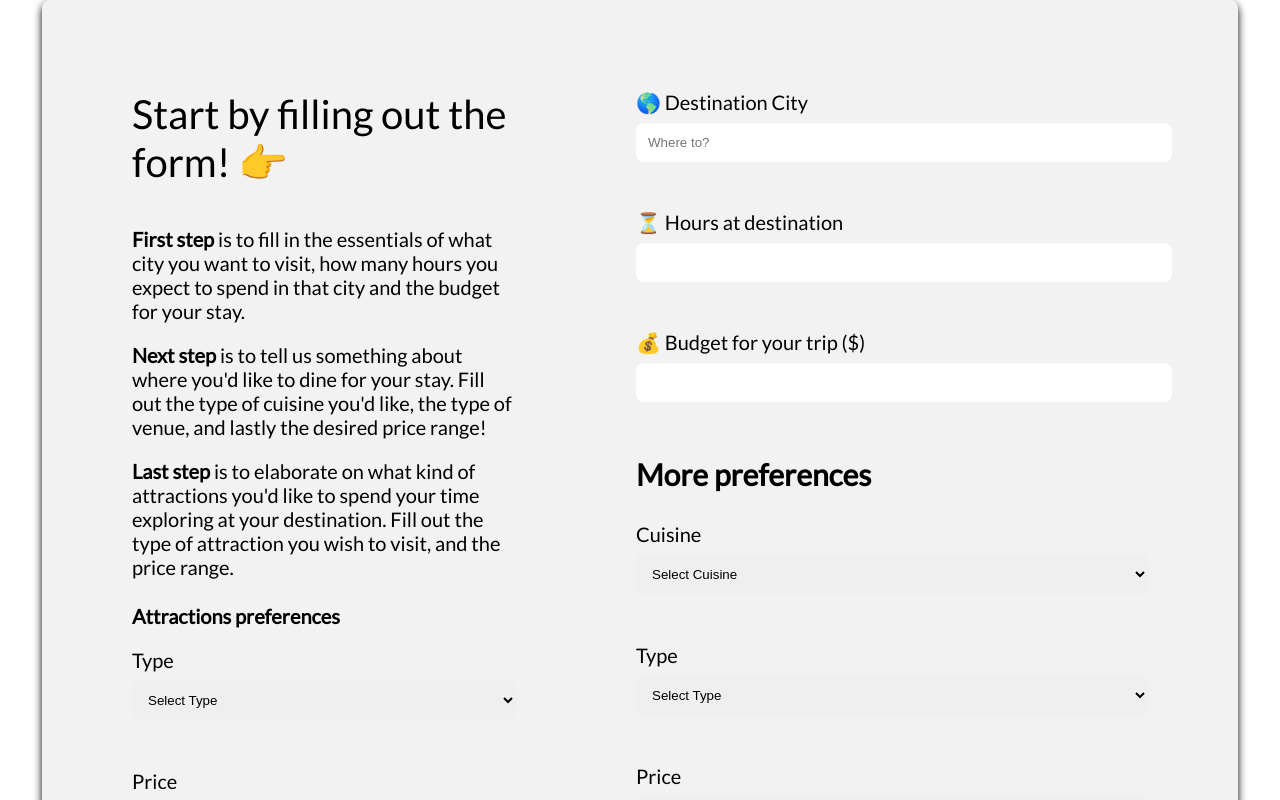
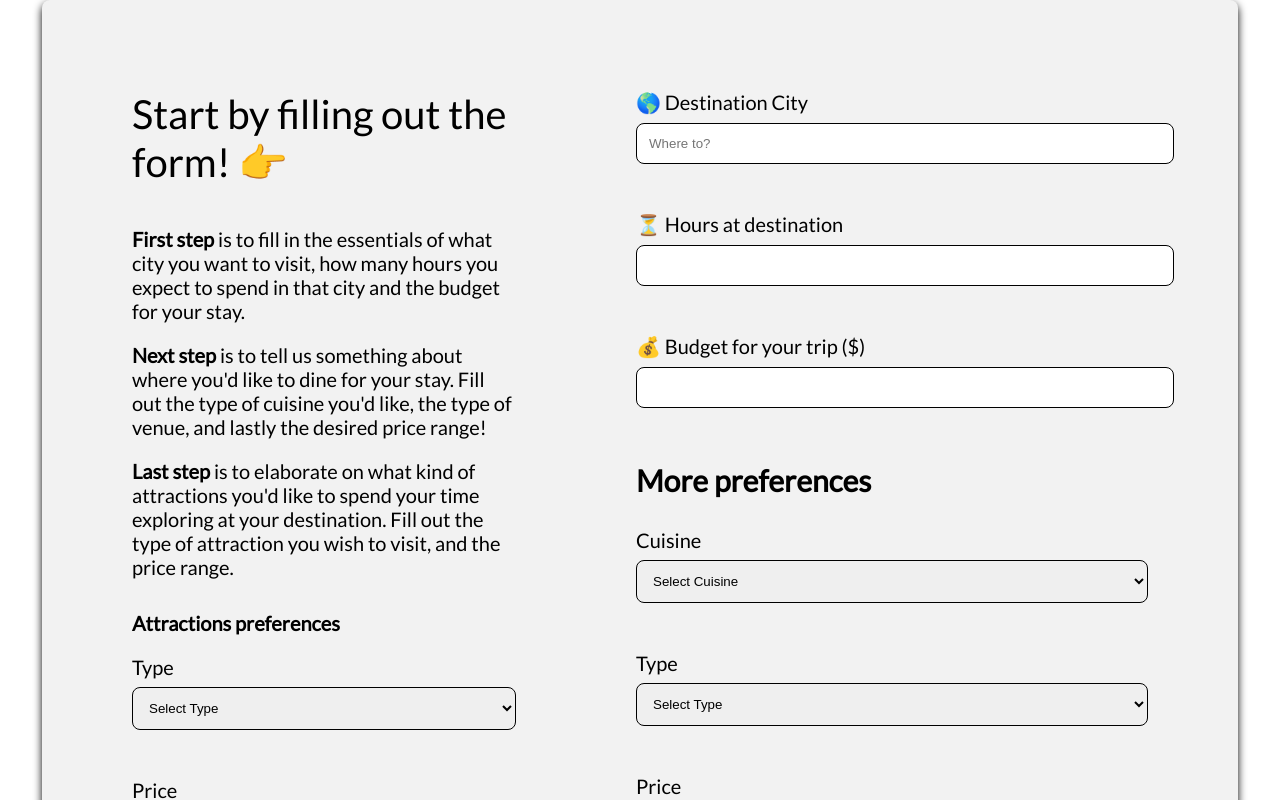
Before and after one commit to Rallefar1103/travel-planner-frontend, a React (Create React App) app: page / in a window 1280 px wide. Shown: the part 820-1620 px from the top of the page. Built offline with nearby package versions, Linux system fonts and the light colour scheme.

Commit message:
adds logic to scroll to itinerary form from "get started button"

```diff
--- a/src/App.tsx
+++ b/src/App.tsx
@@ -1,4 +1,4 @@
-import React, { useState } from "react";
+import React, { useState, useRef } from "react";
 
 import "./App.css";
 import ItineraryForm from "./components/FormComponent/itineraryForm";
@@ -32,11 +32,17 @@ function App() {
     setView("form");
   };
 
+  const itineraryRef = useRef<HTMLDivElement>(null);
+
+  const scrollToItinerary = () => {
+    itineraryRef.current?.scrollIntoView({ behavior: "smooth" });
+  };
+
   return (
     <div className="App">
-      <Hero />
-
+      <Hero onGetStartedClick={scrollToItinerary} />
       <ItineraryForm
+        ref={itineraryRef}
         onSubmissionStart={handleSubmissionStart}
         onSubmissionSuccess={handleSubmissionSuccess}
         onSubmissionError={handleSubmissionError}
--- a/src/components/FormComponent/itineraryForm.css
+++ b/src/components/FormComponent/itineraryForm.css
@@ -11,7 +11,8 @@
     --button-padding: 1rem; /* Padding for buttons */
     --button-margin-top: 2rem; /* Space above the submit button */
     --button-border-radius: 20px; /* Rounded corners for buttons */
-    /* Other variables remain unchanged */
+    --input-border-color: black;
+
   }
 
   #itineraryForm {
@@ -68,7 +69,7 @@
   .form-attractions {
     font-size: 20px;
     font-weight: 600;
-    padding-top: 5px;
+    padding-top: 12px;
   }
 
   .left-section {
--- a/src/components/FormComponent/itineraryForm.tsx
+++ b/src/components/FormComponent/itineraryForm.tsx
@@ -1,4 +1,4 @@
-import React, { useState } from "react";
+import React, { useState, forwardRef, Ref } from "react";
 import { gql, useMutation } from "@apollo/client";
 import "./itineraryForm.css";
 
@@ -11,11 +11,11 @@ interface ItineraryFormProps {
   onSubmissionError: (error: Error) => void;
 }
 
-const ItineraryForm: React.FC<ItineraryFormProps> = ({
-  onSubmissionStart,
-  onSubmissionSuccess,
-  onSubmissionError,
-}) => {
+const ItineraryForm = forwardRef<HTMLDivElement, ItineraryFormProps>(
+  (
+    { onSubmissionStart, onSubmissionSuccess, onSubmissionError },
+    ref: Ref<HTMLDivElement>
+  ) => {
     const [formState, setFormState] = useState({
       title: "",
       destination: "",
@@ -140,28 +140,28 @@ const ItineraryForm: React.FC<ItineraryFormProps> = ({
     };
 
     return (
-    <section id="itineraryForm">
+      <section id="itineraryForm" ref={ref}>
         <div className="form-content">
           <div className="left-section">
             <p className="form-intro">Start by filling out the form! 👉</p>
             <p className="form-dest-info">
               <span className="bold">First step</span> is to fill in the
-            essentials of what city you want to visit, how many hours you expect
-            to spend in that city and the budget for your stay.
+              essentials of what city you want to visit, how many hours you
+              expect to spend in that city and the budget for your stay.
             </p>
 
             <p className="form-dining-info">
               <span className="bold">Next step</span> is to tell us something
               about where you'd like to dine for your stay. Fill out the type of
-            cuisine you'd like, the type of venue, and lastly the desired price
-            range!
+              cuisine you'd like, the type of venue, and lastly the desired
+              price range!
             </p>
 
             <p className="form-attractions-info">
-            <span className="bold">Last step</span> is to elaborate on what kind
-            of attractions you'd like to spend your time exploring at your
-            destination. Fill out the type of attraction you wish to visit, and
-            the price range.
+              <span className="bold">Last step</span> is to elaborate on what
+              kind of attractions you'd like to spend your time exploring at
+              your destination. Fill out the type of attraction you wish to
+              visit, and the price range.
             </p>
 
             <p className="form-attractions">Attractions preferences</p>
@@ -332,6 +332,7 @@ const ItineraryForm: React.FC<ItineraryFormProps> = ({
         </div>
       </section>
     );
-};
+  }
+);
 
 export default ItineraryForm;
--- a/src/components/Hero/Hero.tsx
+++ b/src/components/Hero/Hero.tsx
@@ -2,13 +2,17 @@ import React from "react";
 import HeroImage from "../../assets/hero-image.jpg"; // Replace with your actual image path
 import "./Hero.css";
 
-const Hero = () => {
+interface HeroProps {
+  onGetStartedClick: () => void;
+}
+
+const Hero: React.FC<HeroProps> = ({ onGetStartedClick }) => {
   return (
     <section className="hero" style={{ backgroundImage: `url(${HeroImage})` }}>
       <div className="hero-text-box">
         <h1>City Travel Planner</h1>
         <div className="button-group">
-          <button>Get Started</button>
+          <button onClick={onGetStartedClick}>Get Started</button>
         </div>
       </div>
     </section>
```
Lines whose indentation alone changed are shown as unchanged.
